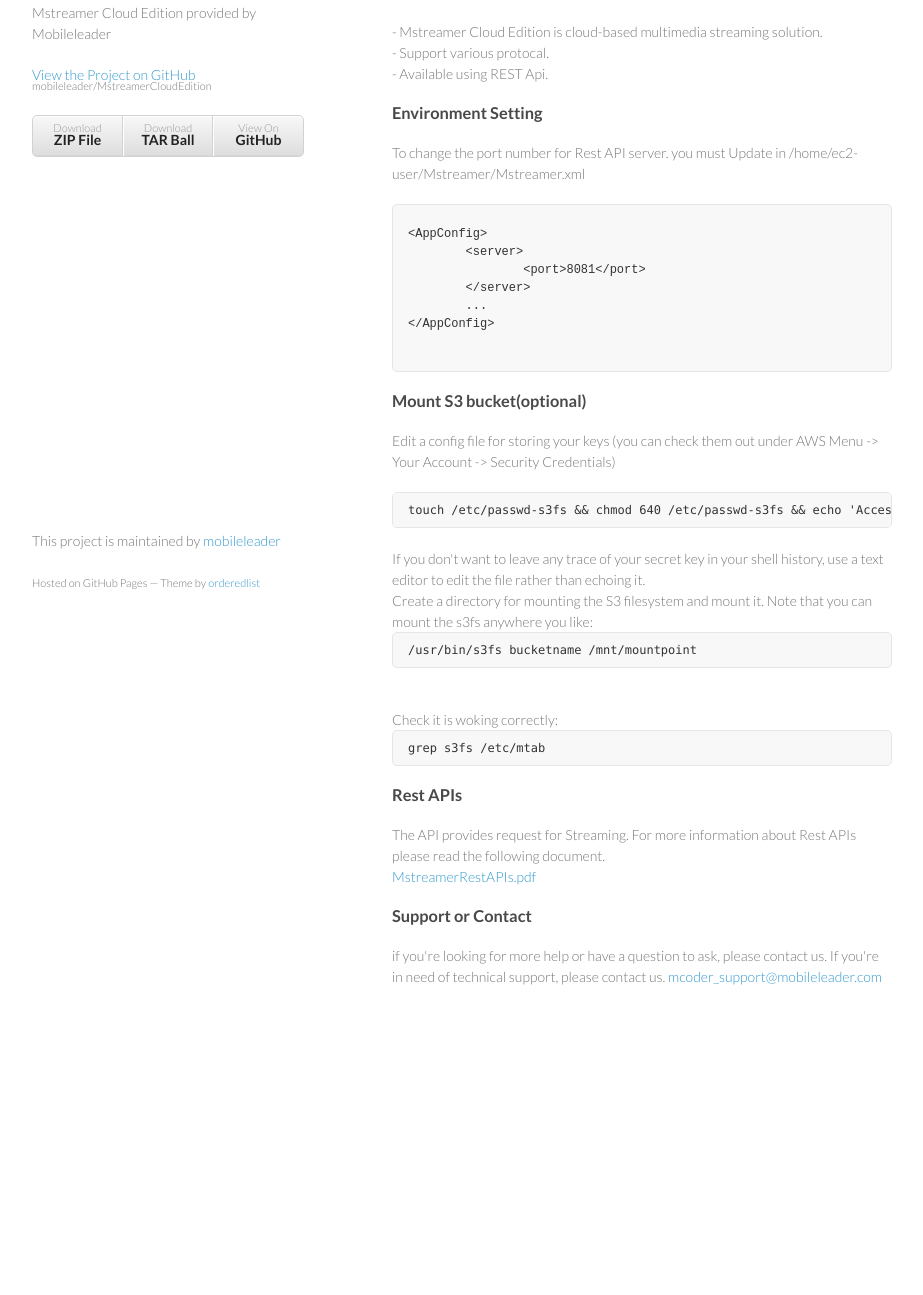
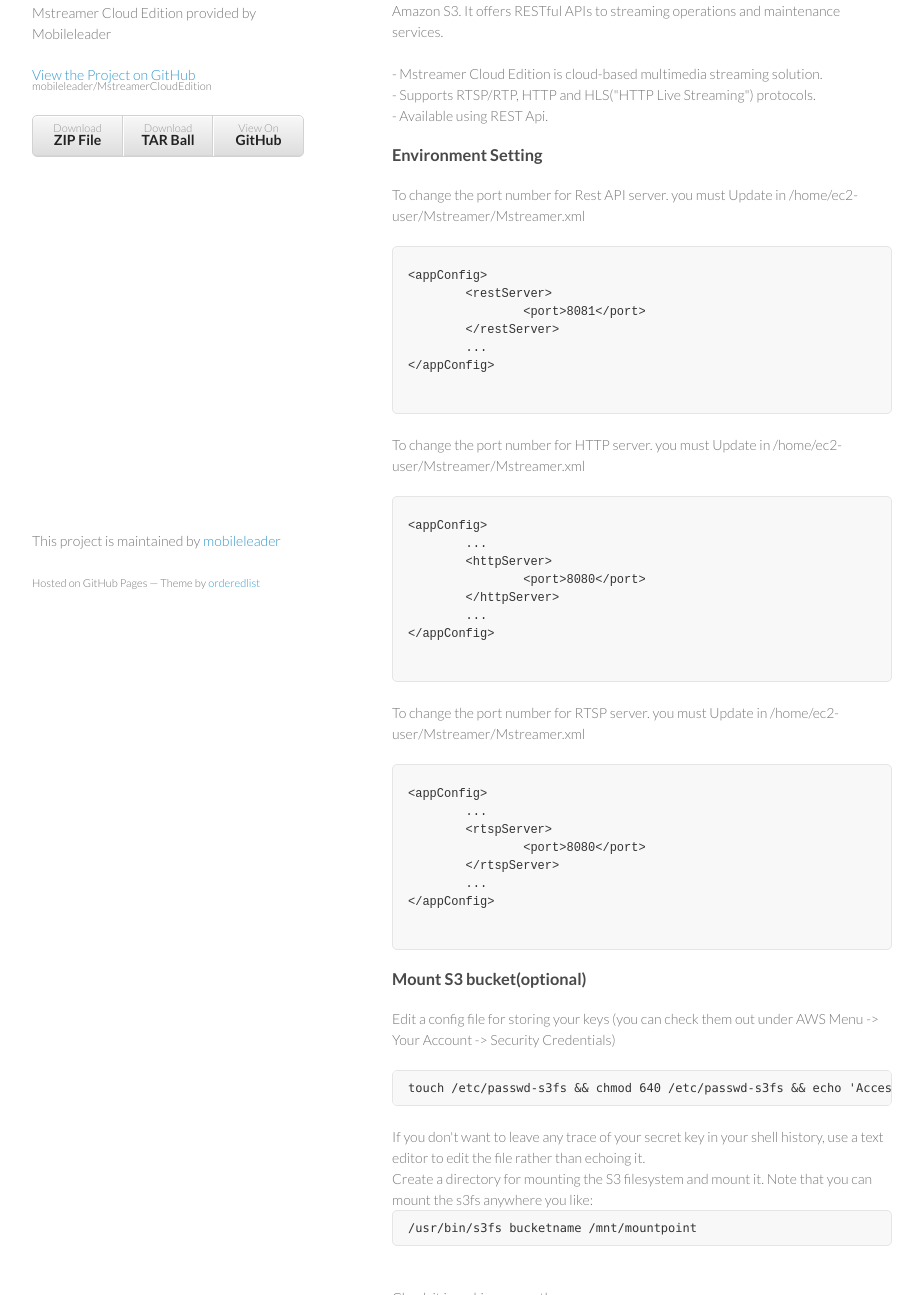
Before and after one commit to mobileleader/Mstreamer, a plain HTML site: page index.html in a window 1280 px wide. Shown: the part 138-1433 px from the top of the page, without its empty margins (178-1101 px from the left). Before the commit the page ends 1195 px from the top, so only its background shows below. Drawn offline with Linux system fonts and the light colour scheme.

Commit message:
Update index.html

```diff
--- a/index.html
+++ b/index.html
@@ -32,10 +32,10 @@
 <h3>
 <a id="welcome-to-github-pages" class="anchor" href="#welcome-to-github-pages" aria-hidden="true"><span class="octicon octicon-link"></span></a>Mstreamer Cloud Edition</h3>
 
-<p>"Mstreamer Cloud Edition" is a streaming software that support various protocal. It offers REST APIs to streaming operations and maintenance services.<br><br>
+<p>"Mstreamer Cloud Edition" is a streaming server that supports RTSP/RTP, HTTP and HLS("HTTP Live Streaming") protocols. It can stream media file that stored in Amazon S3. It offers RESTful APIs to streaming operations and maintenance services.<br><br>
 
 - Mstreamer Cloud Edition is cloud-based multimedia streaming solution.<br>
-- Support various protocal.<br>
+- Supports RTSP/RTP, HTTP and HLS("HTTP Live Streaming") protocols.<br>
 - Available using REST Api.</p>
 
 <h3>
@@ -45,12 +45,38 @@
 you must Update in /home/ec2-user/Mstreamer/Mstreamer.xml</p>
 
 <pre>
-<xmp><AppConfig>
-	<server>
+<xmp><appConfig>
+	<restServer>
 		<port>8081</port>
-	</server>
+	</restServer>
 	...
-</AppConfig></xmp>
+</appConfig></xmp>
+</pre>
+
+<p>To change the port number for HTTP server.
+you must Update in /home/ec2-user/Mstreamer/Mstreamer.xml</p>
+
+<pre>
+<xmp><appConfig>
+	...
+	<httpServer>
+		<port>8080</port>
+	</httpServer>
+	...
+</appConfig></xmp>
+</pre>
+
+<p>To change the port number for RTSP server.
+you must Update in /home/ec2-user/Mstreamer/Mstreamer.xml</p>
+
+<pre>
+<xmp><appConfig>
+	...
+	<rtspServer>
+		<port>8080</port>
+	</rtspServer>
+	...
+</appConfig></xmp>
 </pre>
 
 <h3>
```
